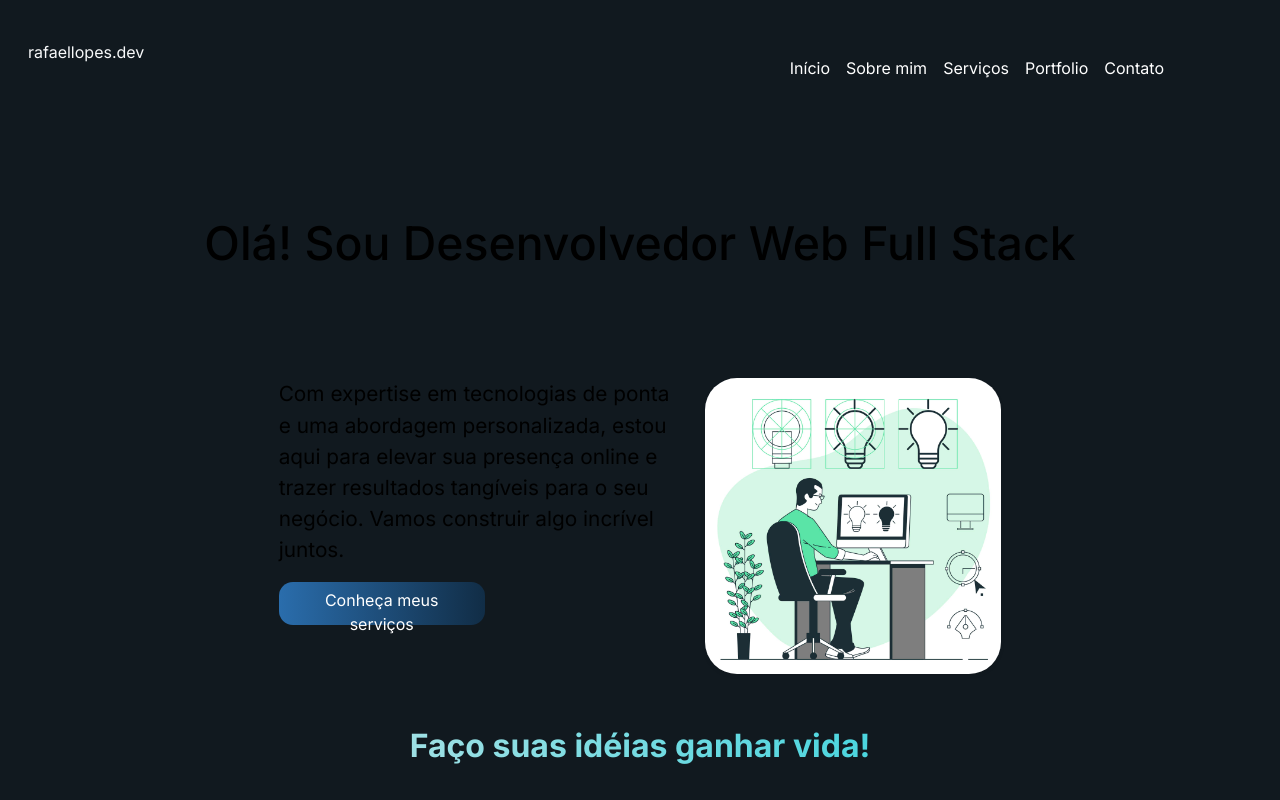
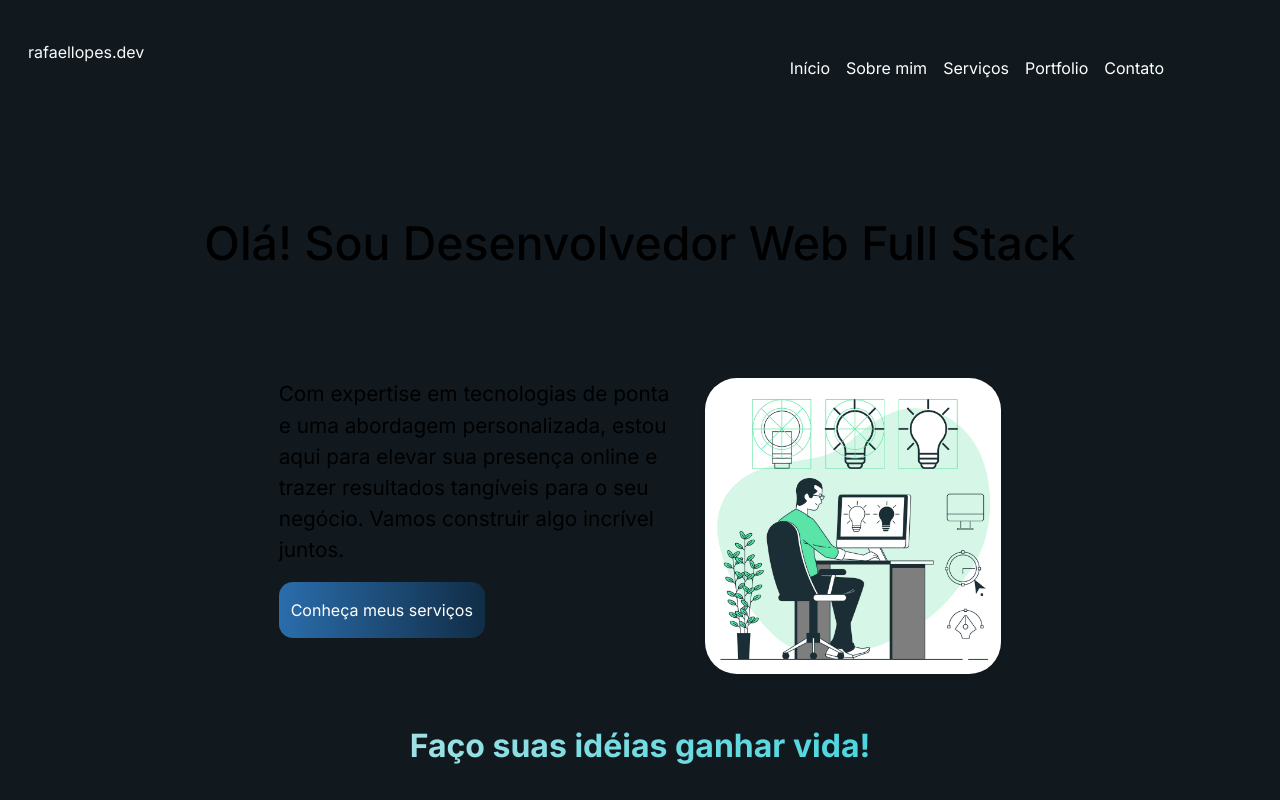
Before and after one commit to rafaeloliveiralopes/portfolio.v2, a Next.js app: page / in a window 1280 px wide. Shown: the top 800 px of the page. Built offline with nearby package versions, Linux system fonts and the light colour scheme.

Commit message:
style(fix): Create home-btn class and fix the button width of home.

```diff
--- a/src/app/globals.css
+++ b/src/app/globals.css
@@ -79,6 +79,18 @@ ul {
   display: inline-block;
   width: 206px;
   height: 43px;
+  transition: background-color 0.3s;
+  color: #ffff;
+}
+
+.home-btn {
+  border: none;
+  border-radius: 14px;
+  background-image: linear-gradient(to right, #2a6dac, #112d46);
+  cursor: pointer;
+  display: inline-block;
+  width: max-content;
+  height: 56px;
   transition: background-color 0.3s;
   color: #ffff;
 }
--- a/src/app/page.tsx
+++ b/src/app/page.tsx
@@ -3,6 +3,7 @@ import Image from "next/image";
 import ContactForm from "../components/form/ContactForm";
 import Link from "next/link";
 import projects from "@/data/projects.json";
+
 export default function Home() {
   return (
     <main>
@@ -21,7 +22,7 @@ export default function Home() {
               </p>
             </div>
             <a href="#services" className="btn-link-custom">
-              <button className="btn btn-custom mb-4">
+              <button className="btn home-btn mb-4">
                 Conheça meus serviços
               </button>
             </a>
```
